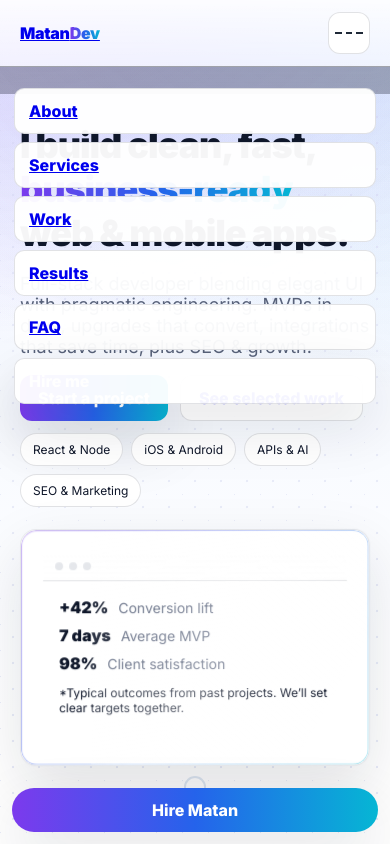
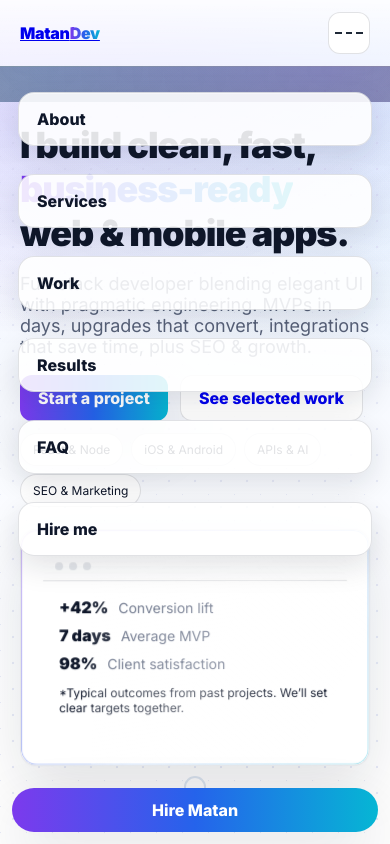
Before and after one commit to WAR5iBgc2pE8lq/concept-mvp, a website: page public/index.html in a window 390 px wide. Both pictures are taken after a click on the button "Open menu". Shown: the top 844 px of the page. Drawn offline with Linux system fonts and the light colour scheme.

Commit message:
Mobile menu: frosted blur overlay + scroll lock + backdrop close

```diff
--- a/public/index.html
+++ b/public/index.html
@@ -32,6 +32,7 @@
 
   <!-- Mobile drawer -->
 <div class="mobile-drawer" id="mobileNav" aria-hidden="true">
+  <div class="mobile-panel">
     <a href="#about">About</a>
     <a href="#services">Services</a>
     <a href="#work">Work</a>
@@ -39,6 +40,8 @@
     <a href="#faq">FAQ</a>
     <a class="btn" href="#contact">Hire me</a>
   </div>
+</div>
+
   </header>
 
   <main id="top">
@@ -385,17 +388,29 @@
       }, {passive:true});
     }
 
-    /* Mobile menu */
+   /* Mobile menu (blur overlay + scroll lock) */
 const toggle = document.getElementById('menuToggle');
 const drawer = document.getElementById('mobileNav');
-    toggle.addEventListener('click', ()=>{
-      const open = drawer.classList.toggle('open');
+
+function setMenu(open){
+  drawer.classList.toggle('open', open);
   toggle.setAttribute('aria-expanded', open ? 'true' : 'false');
   drawer.setAttribute('aria-hidden', open ? 'false' : 'true');
+  document.body.classList.toggle('nav-open', open);  // lock/unlock scroll
+}
+
+toggle.addEventListener('click', ()=>{
+  setMenu(!drawer.classList.contains('open'));
 });
-    drawer.addEventListener('click', (e)=> {
-      if (e.target.matches('a')) { drawer.classList.remove('open'); toggle.setAttribute('aria-expanded', 'false'); }
+
+/* Close on link tap or backdrop tap */
+drawer.addEventListener('click', (e)=>{
+  const panel = drawer.querySelector('.mobile-panel');
+  if (e.target.matches('.mobile-panel a') || (panel && !panel.contains(e.target))) {
+    setMenu(false);
+  }
 });
+
 
     /* Contact form (backend + fallback) */
     const form = document.getElementById('contactForm');
--- a/public/style.css
+++ b/public/style.css
@@ -198,3 +198,27 @@ img{max-width:100%; display:block}
   .cta-bar{display:block}
   .section-pad{padding:56px 0}
 }
+/* ==== Mobile nav — frosted overlay with harmony ==== */
+.mobile-drawer{
+  position: fixed; inset: 66px 0 0 0; display: none; z-index: 39;
+  background: rgba(2, 6, 23, .35);
+  -webkit-backdrop-filter: blur(14px) saturate(130%);
+  backdrop-filter: blur(14px) saturate(130%);
+  padding: 18px;
+}
+.mobile-drawer.open{ display:block; }
+.mobile-drawer::before{
+  content:""; position:absolute; inset:0; pointer-events:none;
+  background:
+    radial-gradient(800px 520px at 85% 10%, rgba(124,58,237,.18), transparent 60%),
+    radial-gradient(820px 520px at 10% 8%,  rgba(6,182,212,.14), transparent 60%);
+}
+.mobile-panel{ position:relative; max-width:520px; margin:0 auto; display:flex; flex-direction:column; gap:12px; }
+.mobile-panel a{
+  display:block; padding:16px 18px; border-radius:16px; text-decoration:none; font-weight:800; color:var(--ink);
+  background: rgba(255,255,255,.88); border:1px solid var(--line);
+  box-shadow: 0 10px 30px rgba(15,23,42,.12), inset 0 0 0 1px rgba(255,255,255,.4);
+  transition: transform .15s ease, box-shadow .2s ease;
+}
+.mobile-panel a:hover{ transform: translateY(-2px); }
+body.nav-open{ overflow: hidden; }
```
Lines whose indentation alone changed are shown as unchanged.
